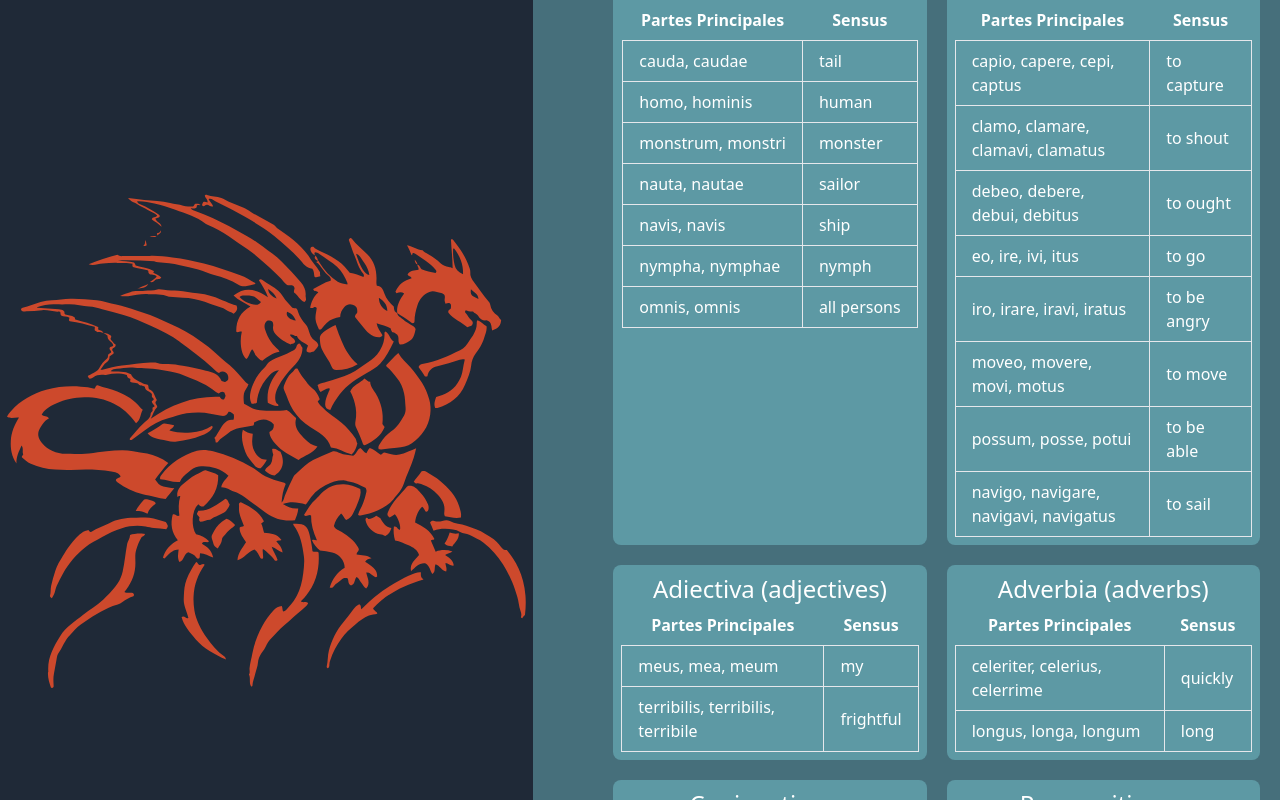
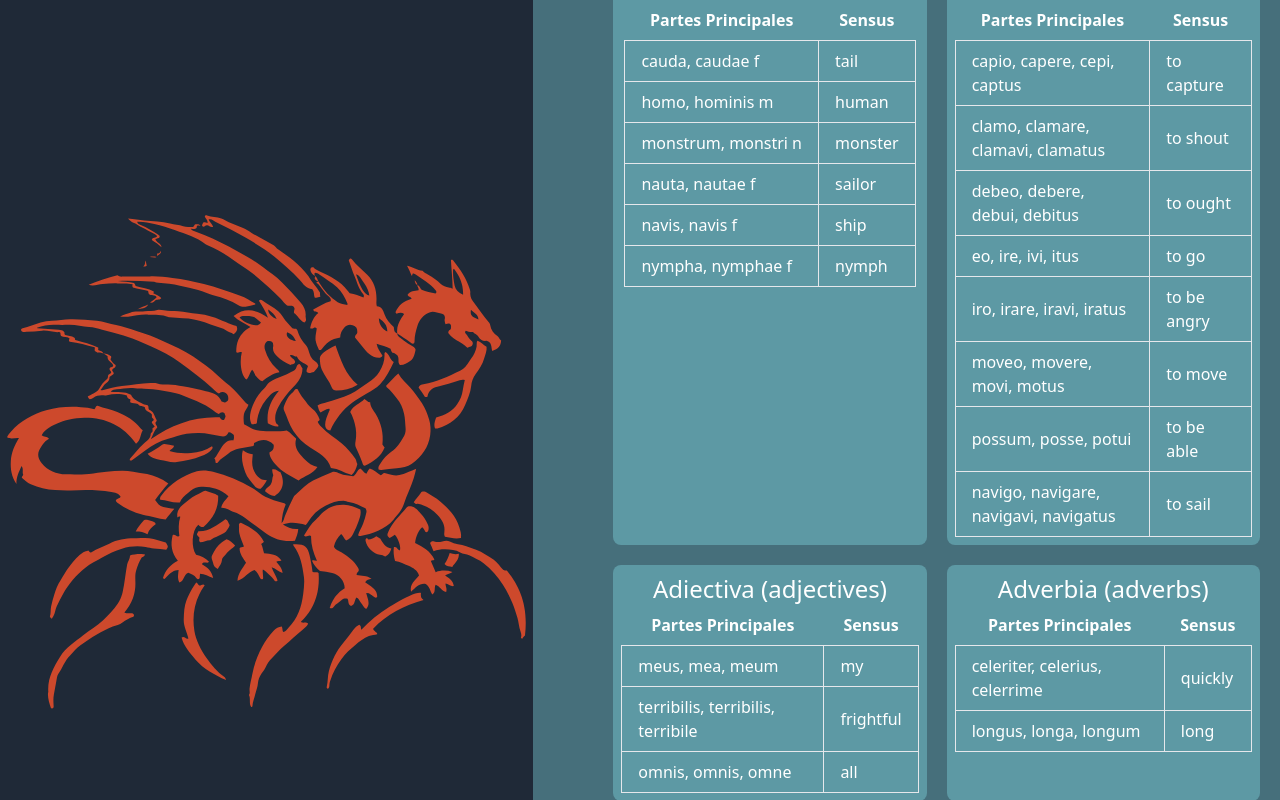
Before and after one commit to cqb13/fabula-brevis, a Vue app: page / in a window 1280 px wide. Shown: the part 2200-3000 px from the top of the page. Built offline with nearby package versions, Linux system fonts and the light colour scheme; what prettier-plugin-tailwindcss would draw is missing.

Commit message:
Changed image names to latin & added genders

```diff
--- a/src/assets/data/storySlides.ts
+++ b/src/assets/data/storySlides.ts
@@ -2,87 +2,87 @@ import StorySlide from "../types/storySlide";
 
 const storySlides: StorySlide[] = [
   {
-    name: "Monster Finds Ship",
+    name: "Monstrum Audit Navem",
     description: "Ego audīvī hominēs in nāvibus.",
     image: "./story/img-1.png",
   },
   {
-    name: "Ship people scream at monster",
+    name: "Nautae Clamant Ad Monstrum",
     description:
       "Hominēs clāmāvērunt quia mē vīdērunt. Mē timēbant quia mōnstrum eram.",
     image: "./story/img-2.png",
   },
   {
-    name: "Captain says sail faster",
+    name: 'Ulixes navigare Celeriter Dicit',
     description:
       "“Celeriter, nautae, celeriter, navigāte!” Ūnus nautārum clāmāvit.",
     image: "./story/img-3.png",
   },
   {
-    name: "They cant sail faster",
+    name: "Nautae Navigare Celeriter Non Possunt",
     description:
       "“Ulixēs, nōn possumus īre celeriter! Mōnstrum nōs capiet!” nauta clāmāvit.",
     image: "./story/img-4.png",
   },
   {
-    name: "The monsters long tail",
+    name: "Longa Cauda Monstri",
     description: "Caudae dracōnis mihi longae erant.",
     image: "./story/img-5.png",
   },
   {
-    name: "Monster catches a sailor",
+    name: "Monstrum Nautam Capit",
     description:
       "Āh, ego poteram capere nautam caudā mihi. Caudae dracōnis mihi longae erant. Ē spēluncā, longa cauda dracōnis ad mare dēscendit et nautam, cuius vultus maximum terrorem monstrābat, cēpit.",
     image: "./story/img-6.png",
   },
   {
-    name: "Sailors mourn their friend",
+    name: "Nautae Clamant",
     description:
       "“AIEEĒ!” nautae clāmāvērunt (sed Ulixēs nōn clāmāvit quia fortis erat) quia ūnum nautārum cēpī.",
     image: "./story/img-7.png",
   },
   {
-    name: "We must go",
+    name: '"Debemus Ire"',
     description:
       "“Celeriter, nautae! Paene captī a monstrō, nōs omnēs debēmus movēre!” Ulixēs clāmāvit.",
     image: "./story/img-8.png",
   },
   {
-    name: "Monster bring sailor to cave",
+    name: "Monstrum Nautam In Spelunca Fert",
     description:
       "Cum nautā cauda dracōnis mihi ad spēluncam īvit. In spēluncā cum nautā, ego spectāvī nautam.",
     image: "./story/img-9.png",
   },
   {
-    name: "Sailor fears the monster",
+    name: "Nauta Monstrum Timet",
     description: "Nauta mē timēbat.",
     image: "./story/img-10.png",
   },
   {
-    name: "Monster eats sailor",
+    name: "Monstrum Nautam Edit",
     description: "Ego posuī eum clāmantem in os mihi, et eum ēdī.",
     image: "./story/img-11.png",
   },
   {
-    name: "Monster eats more sailors",
+    name: "Monstrum Multos Nautas Edit",
     description:
       "Cēpī ūnum, duo, trēs, quattuor… et quīnque nautās clāmantēs caudīs dracōnis mihi. Omnēs nautae clāmābant, sed ego ēdī omnēs nautās. Ego celeriter voluī capere alium nautam, sed ego nōn iam poteram capere nautās in nāvī.",
     image: "./story/img-12.png",
   },
   {
-    name: "Ulixes leaves",
+    name: "Ulixes Relinquit",
     description:
       "Ulixēs nōn iam īrātus erat, sed trīstis, et dīxit, “Sed… nōn possum. Paene superātus, ego ad Ithacam īre volō... Ego numquam iterum vīdī Ulixem.”",
     image: "./story/img-13.png",
   },
   {
-    name: "Monsters appearence vs original form",
+    name: "Vera Forma Monstri",
     description:
       "Nautae nympham nōn vīdērunt, sed mōnstrum quod habēbat sex ōra, sex capita, duodecim caudās dracōnis, et canēs in corpore.",
     image: "./story/img-14.png",
   },
   {
-    name: "Nymph changes to monster",
+    name: "Nympha Mutat",
     description: "Mutāta olim de pulchrā nymphā, nunc eram turpis.",
     image: "./story/img-15.png",
   },
--- a/src/assets/data/vocab.ts
+++ b/src/assets/data/vocab.ts
@@ -4,13 +4,12 @@ const vocab: vocabList[] = [
   {
     name: "Nomina (nouns)",
     words: [
-      ["cauda, caudae", "tail"],
-      ["homo, hominis", "human"],
-      ["monstrum, monstri", "monster"],
-      ["nauta, nautae", "sailor"],
-      ["navis, navis", "ship"],
-      ["nympha, nymphae", "nymph"],
-      ["omnis, omnis", "all persons"]
+      ["cauda, caudae f", "tail"],
+      ["homo, hominis m", "human"],
+      ["monstrum, monstri n", "monster"],
+      ["nauta, nautae f", "sailor"],
+      ["navis, navis f", "ship"],
+      ["nympha, nymphae f", "nymph"]
     ]
   },
   {
@@ -30,7 +29,8 @@ const vocab: vocabList[] = [
     name: "Adiectiva (adjectives)",
     words: [
       ["meus, mea, meum", "my"],
-      ["terribilis, terribilis, terribile", "frightful"]
+      ["terribilis, terribilis, terribile", "frightful"],
+      ["omnis, omnis, omne", "all"]
     ],
   },
   {
```
